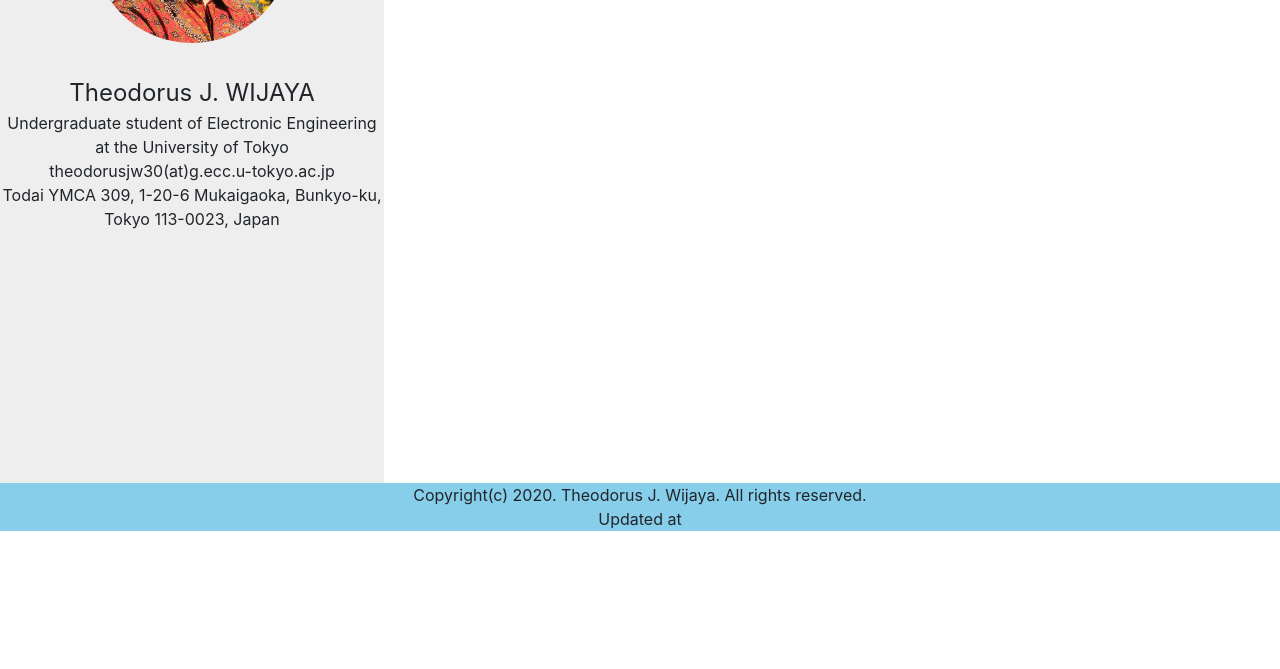
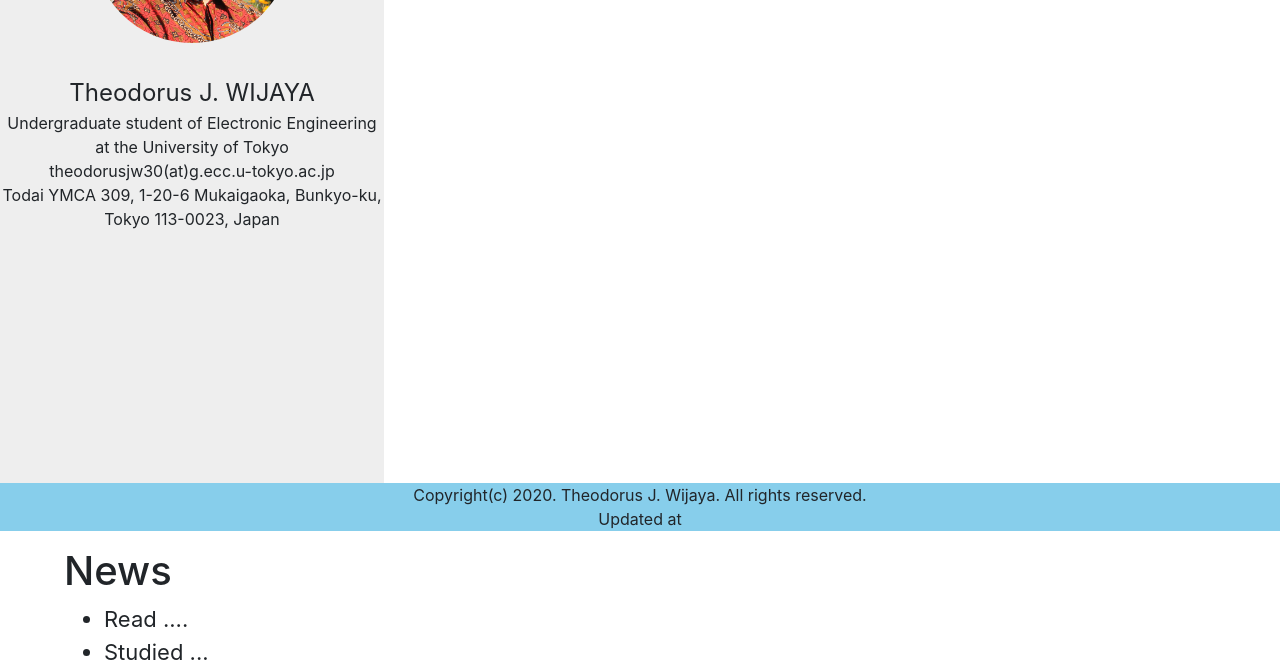
Before and after one commit to theodorusjw/theodorusjw.github.io, a plain HTML site: page index.html in a window 1280 px wide. Shown: the part 269-938 px from the top of the page. Before the commit the page ends 800 px from the top, so only its background shows below. Drawn offline with nearby package versions, Linux system fonts and the light colour scheme.

Commit message:
Update styles.css

```diff
--- a/css/styles.css
+++ b/css/styles.css
@@ -39,6 +39,7 @@ header a:hover {
 	display: flex;
 	flex-direction: column-reverse;
 	height: 100%;
+	display: block!important;
 }
 
 #introduction {
```
